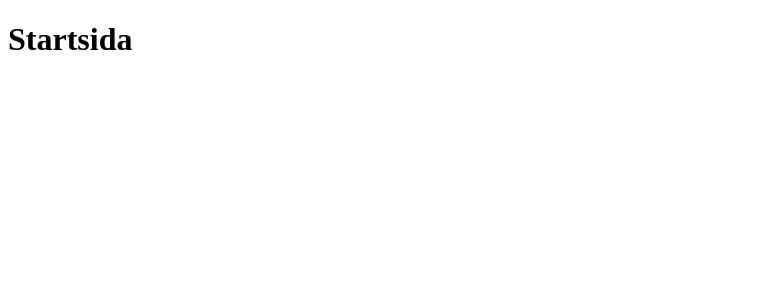
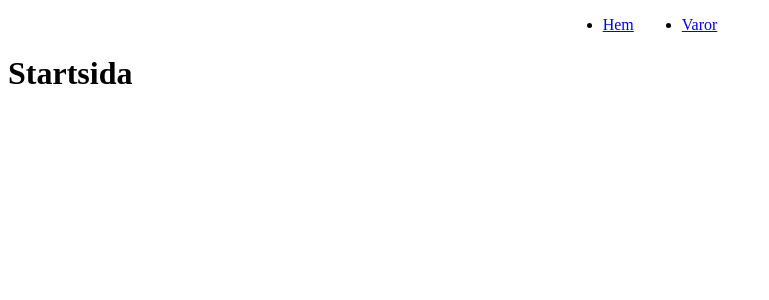
Before and after one commit to veppaan/vue-projekt-fullstack, a Vue app: page / in a window 1280 px wide. Shown: the top 300 px of the page, without its empty margins (0-769 px from the left). Built offline with nearby package versions, Linux system fonts and the light colour scheme.

Commit message:
gör en header komponent och laddar ner bootstrap

```diff
--- a/package.json
+++ b/package.json
@@ -12,6 +12,7 @@
     "preview": "vite preview"
   },
   "dependencies": {
+    "bootstrap": "^5.3.8",
     "vue": "^3.5.26",
     "vue-router": "^4.6.4"
   },
--- a/src/App.vue
+++ b/src/App.vue
@@ -1,9 +1,14 @@
 <script setup>
   import { RouterLink, RouterView } from 'vue-router';
+  import Header from './components/Header.vue';
 </script>
 
 <template>
-  <RouterView />
+  <Header />
+
+  <main>
+    <RouterView />
+  </main>
 
 </template>
 
--- /dev/null
+++ b/src/components/Header.vue
@@ -0,0 +1,20 @@
+<template>
+    <nav>
+    <ul>
+      <li><RouterLink to="/">Hem</RouterLink></li>
+      <li><RouterLink to="/items">Varor</RouterLink></li>
+    </ul>
+  </nav>
+</template>
+
+<script>
+    import { RouterLink } from 'vue-router';
+</script>
+
+<style scoped>
+    ul{
+        display: flex;
+        justify-content: center;
+        gap: 3em;
+    }
+</style>
```
Also changed, not shown: 1 other file (tests, documents, lock files or other folders).
